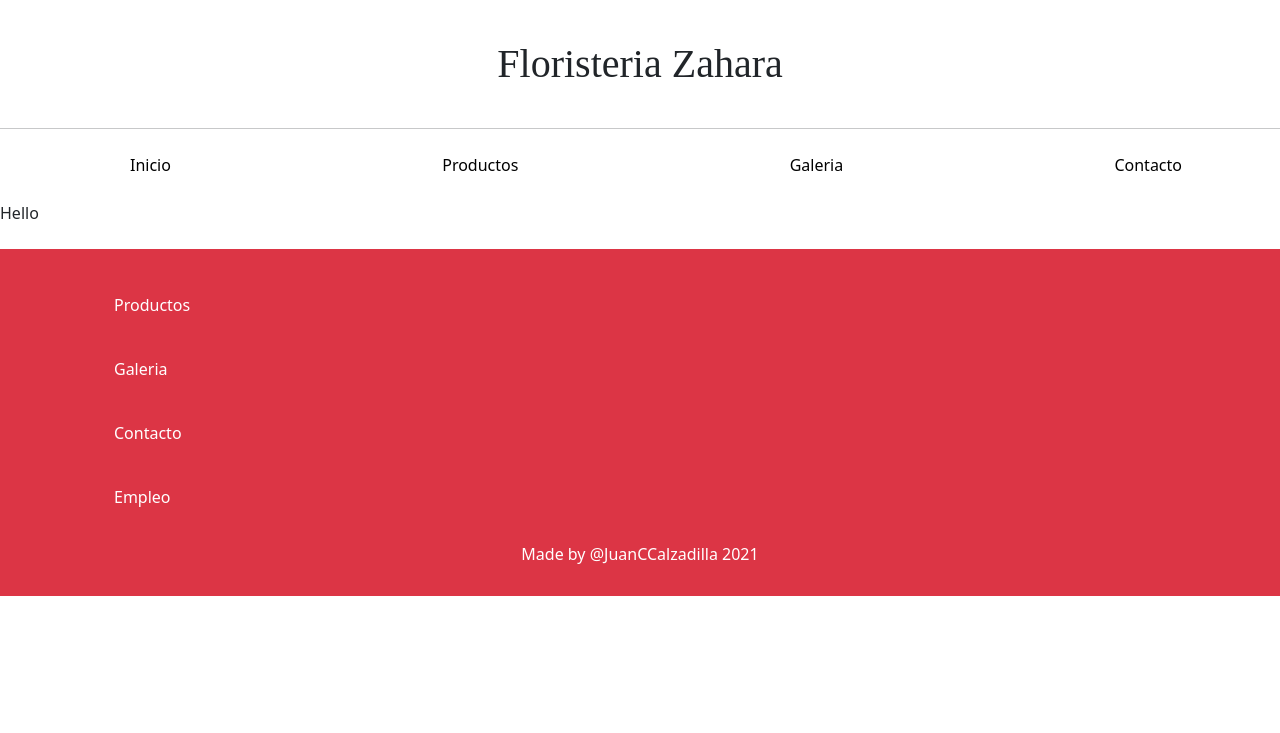
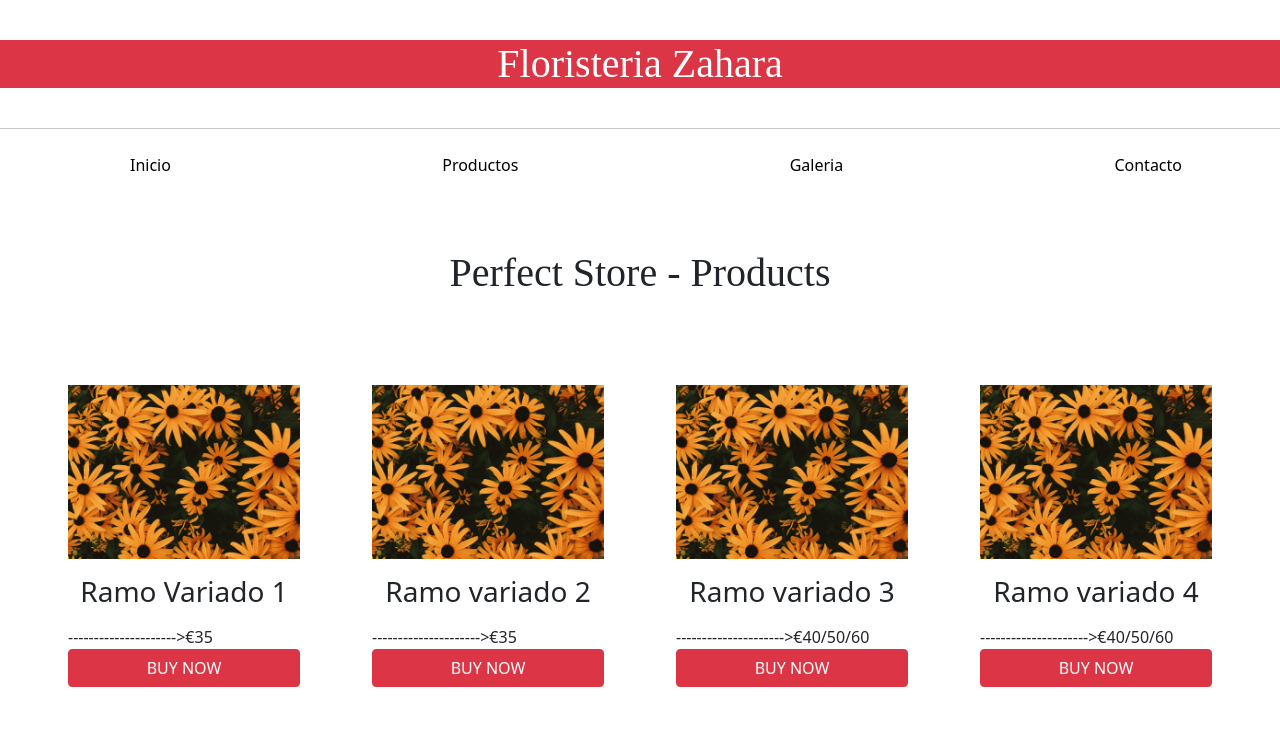
Before and after one commit to juanccalzadilla/zahara-floristeria, a React (Create React App) app: page /categoria/flores in a window 1280 px wide. Shown: the top 733 px of the page. Built offline with nearby package versions, Linux system fonts and the light colour scheme; a web font is replaced by a local one.

Commit message:
update everything

```diff
--- a/src/components/Categoria.js
+++ b/src/components/Categoria.js
@@ -1,13 +1,34 @@
+import hero2 from '../assets/hero2.jpg'
 import React from 'react'
 import { useParams } from 'react-router'
-
+const rosasData = require('../json/rosas')
 export const Categoria = () => {
 
-    const {category} = useParams();
-    console.log(category);
+    const { category } = useParams();
+
+    const data = rosasData.filter(data => data.category === category)
+    console.log(data);
     return (
-        <div>
-            Hello
+        <>
+        <h1 className="text-center bg text p-4">Perfect Store - Products</h1>
+        <div className="container-fluid d-flex flex-wrap">
+            <div className="row row-cols-1 row-cols-md-3 row-cols-lg-5
+            justify-content-center">
+                {data.map(data => (
+
+                    <div className="card-container d-flex txt flex-column m-4" key={data.id} >
+                        <img src={hero2} alt={data.name}  className="img-fluid" />
+                        <div className="info">
+                            <h3 className="text-center mt-3">{data.name}</h3>
+                            <p>{data.description}</p>
+                            <span className="text-center">---------------------&gt;€{data.price}</span>
+                            <button className="btn btn-danger w-100 mr-3 ">BUY NOW</button>
+                        </div>
+                    </div>
+
+                ))}
+            </div>
         </div>
+    </>
     )
 }
--- /dev/null
+++ b/src/components/Products.css
@@ -0,0 +1,7 @@
+.imgh{
+transition: all 0.3s ease-in-out;
+}
+
+.imgh:hover{
+    transform:scale(0.9);
+}
--- a/src/components/Products.js
+++ b/src/components/Products.js
@@ -1,24 +1,24 @@
 import React from 'react'
 import { Link } from 'react-router-dom'
-
+import './Products.css'
 export const Products = () => {
     return (
         <div className="container">
             <h1>Aqui podrás encontrar...</h1>
             <div className="row mx-auto w-100">
                 <Link to='/categoria/rosas' className="col-md-4 mx-auto btn">
-                    <img src="https://tinyurl.com/roses00001" className="img-fluid" width="400" height="400" alt=""></img>
+                    <img src="https://tinyurl.com/roses00001" className="img-fluid imgh" width="400" height="400" alt=""></img>
                     <h2 className="text-center">Ramo de Rosas</h2>
 
                 </Link>
                 <Link to='/categoria/flores' className="col-md-4 btn">
-                    <img src="https://tinyurl.com/bouqets102" className="img-fluid" width="400" height="400" alt=""></img>
+                    <img src="https://tinyurl.com/bouqets102" className="img-fluid imgh" width="400" height="400" alt=""></img>
                     <h2 className="text-center">Ramo de flores</h2>
 
 
                 </Link>
                 <Link to='/categoria/plantas'className="col-md-4 btn">
-                    <img src="https://tinyurl.com/0004flor" className="img-fluid" width="400" height="400" alt=""></img>
+                    <img src="https://tinyurl.com/0004flor" className="img-fluid imgh" width="400" height="400" alt=""></img>
                     <h2 className="text-center">Plantas</h2>
                 </Link>
             </div>
--- a/src/components/Screens/Productos.js
+++ b/src/components/Screens/Productos.js
@@ -1,9 +1,30 @@
 import React from 'react'
+import hero2 from '../../assets/hero2.jpg'
+const rosasData = require('../../json/rosas.json')
 
 export const Productos = () => {
+
     return (
-        <div>
-            Productos
+        <>
+        <h1 className="text-center bg text p-4">Perfect Store - Products</h1>
+        <div className="container-fluid d-flex flex-wrap">
+            <div className="row row-cols-1 row-cols-md-3 row-cols-lg-5
+            justify-content-center">
+                {rosasData.map(data => (
+
+                    <div className="card-container d-flex txt flex-column m-4" key={data.id} >
+                        <img src={hero2} alt={data.name}  className="img-fluid" />
+                        <div className="info">
+                            <h3 className="text-center mt-3">{data.name}</h3>
+                            <p>{data.description}</p>
+                            <span className="text-center">---------------------&gt;€{data.price}</span>
+                            <button className="btn btn-danger w-100 mr-3 ">BUY NOW</button>
+                        </div>
+                    </div>
+
+                ))}
+            </div>
         </div>
+    </>
     )
 }
--- a/src/components/header.js
+++ b/src/components/header.js
@@ -2,8 +2,8 @@ import React from 'react'
 import './header.css'
 export const Header = () => {
     return (
-        <div>
-            <h1>Floristeria Zahara</h1>
+        <div className="bg-danger">
+            <h1 className="text-white">Floristeria Zahara</h1>
         </div>
     )
 }
--- a/src/json/rosas.json
+++ b/src/json/rosas.json
@@ -49,7 +49,61 @@
             "name":"Liliums y rosas",
             "price":"80",
             "img":"50"
-        }
+        },
+        {
+            "id":1,
+            "category":"flores",
+            "name":"Ramo Variado 1",
+            "price":"35",
+            "img":""
+            },
+            {
+                "id":2,
+                "category":"flores",
+                "name":"Ramo variado 2",
+                "price":"35",
+                "img":""
+            },
+            {
+                "id":3,
+                "category":"flores",
+                "name":"Ramo variado 3",
+                "price":"40/50/60",
+                "img":""
+            },
+            {
+                "id":4,
+                "category":"flores",
+                "name":"Ramo variado 4",
+                "price":"40/50/60",
+                "img":""
+            },
+            {
+                "id":5,
+                "category":"flores",
+                "name":"Ramo variado 5",
+                "price":"40/50/60",
+                "img":""
+            },
+            {
+                "id":6,
+                "category":"flores",
+                "name":"Ramo variado 6",
+                "price":"40/50/60",
+                "img":""
+            },{
+                "id":7,
+                "category":"flores",
+                "name":"Ramo variado 7",
+                "price":"40/50/60",
+                "img":""
+            },{
+                "id":8,
+                "category":"flores",
+                "name":"Ramo variado 8",
+                "price":"40/50/60",
+                "img":""
+            }
 
 
 ]
```
